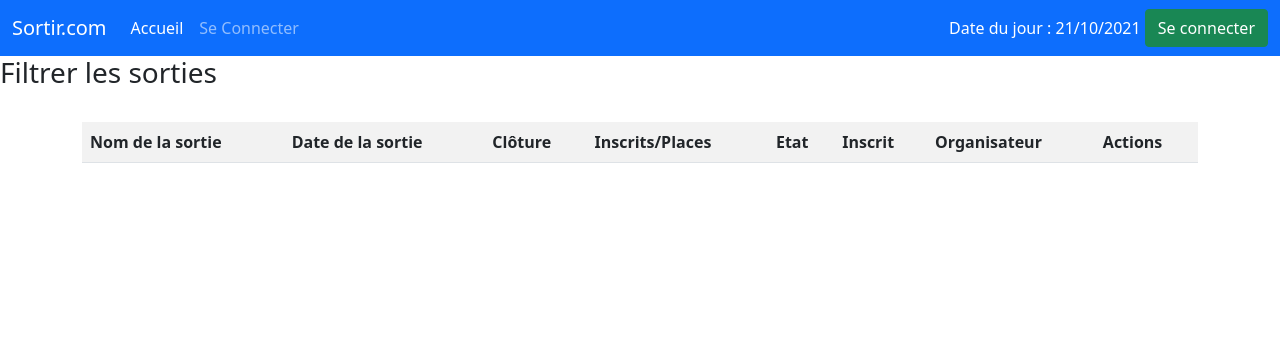
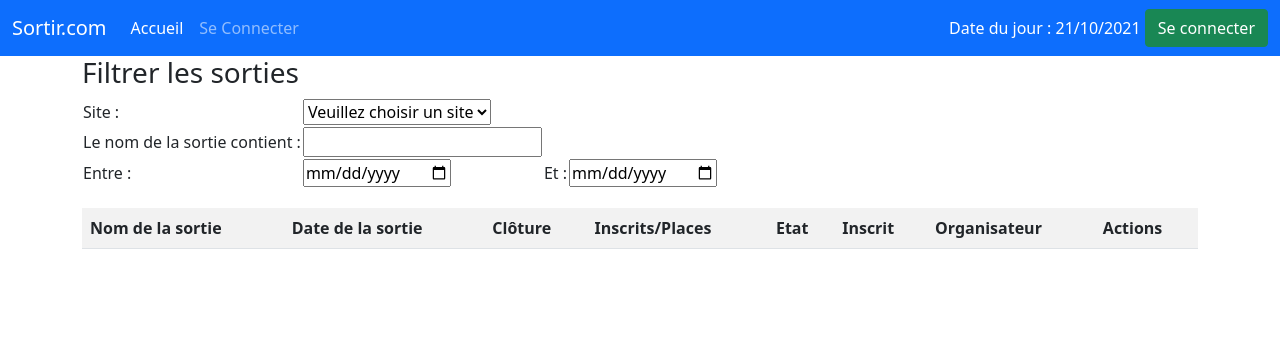
Before and after one commit to hbourniche20/ENI-projectSortir, a Symfony app: template templates/homepage/home.html.twig in a window 1280 px wide. Shown: the top 356 px of the page. Run offline with Twig, Linux system fonts and the light colour scheme; the template is opened without the code that fills it, so the values that code supplies are empty; some libraries are stand-ins or nearby versions.

Commit message:
Modification page d'accueil form filtrage + tableau

```diff
--- a/templates/homepage/home.html.twig
+++ b/templates/homepage/home.html.twig
@@ -4,9 +4,47 @@
 
 {% block body %}
     {# Contenu de la page #}
+    <div class="container">
         <h3>Filtrer les sorties</h3>
-    <br>
-    <div class="container">
+        <table>
+            <tr>
+                <td>
+                    <label for="site_liste">Site :</label>
+                </td>
+                <td>
+                    <select id="site_liste" name="site_liste">
+                        <option value="">Veuillez choisir un site</option>
+                        {% for site in sites %}
+                            <option value="{{ site.getId }}">{{ site.getNom }}</option>
+                        {% endfor %}</select>
+                </td>
+            </tr>
+            <tr>
+                <td>
+                    <label for="sortie_name_search">Le nom de la sortie contient :</label>
+                </td>
+                <td>
+                    <input type="text" id="sortie_name_search" name="sortie_name_search">
+                </td>
+            </tr>
+            <tr>
+                <td>
+                    <label for="date_debut_search">Entre :</label>
+                </td>
+                <td>
+                    <input type="date" id="sortie_name_search" name="sortie_name_search">
+                </td>
+                <td>
+                    <label for="date_fin_search"> Et :</label>
+                </td>
+                <td>
+                    <input type="date" id="date_fin_search" name="date_fin_search">
+                </td>
+            </tr>
+        </table>
+    </div>
+
+    <div class="container esup">
         <table class="table table-striped" style="padding-left: 5px;padding-right: 5px;">
             <tr>
                 <th>Nom de la sortie</th>
@@ -43,17 +81,20 @@
                     <td>{{ sortie.getVilleOrganisatrice.getNom }}</td>
                     <td>
                         {% if sortie.organisateur == app.user %}
-                                <a class="btn btn-outline-primary" role="button" href="{{ path('modifier_sortie', {id: sortie.getId }) }}">Modifier</a>
+                            <a class="btn btn-outline-primary" role="button"
+                               href="{{ path('modifier_sortie', {id: sortie.getId }) }}">Modifier</a>
 
                         {% else %}
-                                <a class="btn btn-outline-primary" role="button" >Afficher</a>
+                            <a class="btn btn-outline-primary" role="button">Afficher</a>
                             {% if app.user in sortie.getInscrits %}
                                 {% if sortie.getDateSortie|date("d/m/Y h:i") >= "now"|date("d/m/Y h:i","Europe/Paris") %}
-                                        <a class="btn btn-outline-danger" role="button" href="{{ path('desinscription', {id: sortie.getId }) }}">Se desister</a>
+                                    <a class="btn btn-outline-danger" role="button"
+                                       href="{{ path('desinscription', {id: sortie.getId }) }}">Se desister</a>
                                 {% endif %}
                             {% else %}
                                 {% if sortie.getDateLimiteInscription|date("d/m/Y")  >= "now"|date("d/m/Y") and sortie.getDateSortie|date("d/m/Y h:i") >= "now"|date("d/m/Y h:i","Europe/Paris") %}
-                                        <a class="btn btn-outline-success" role="button" href="{{ path('inscription', {id: sortie.getId }) }}">S'inscrire</a>
+                                    <a class="btn btn-outline-success" role="button"
+                                       href="{{ path('inscription', {id: sortie.getId }) }}">S'inscrire</a>
                                 {% endif %}
                             {% endif %}
                         {% endif %}
```
Lines whose indentation alone changed are shown as unchanged.
